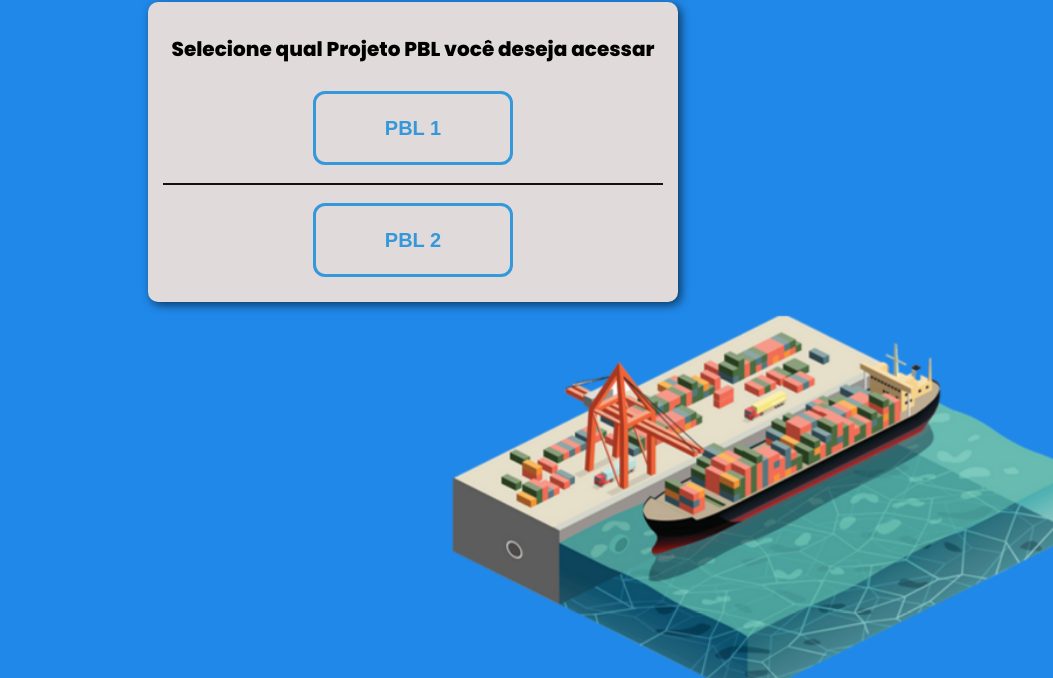
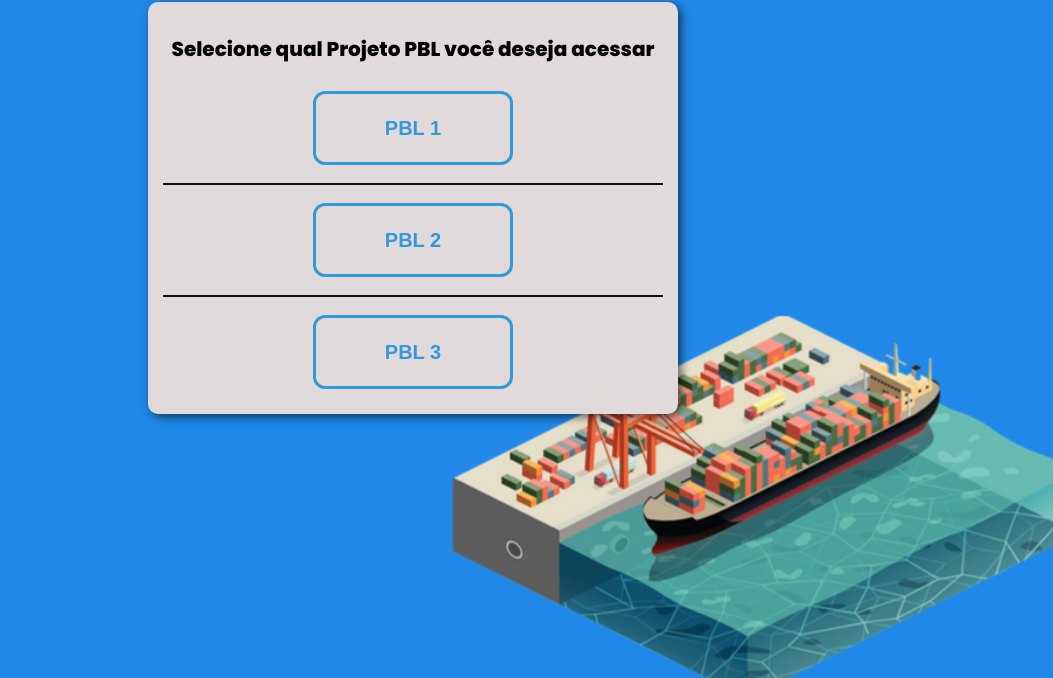
Before and after one commit to Rhazek/Portos-Organizados-Delegados, a plain HTML site: page index.html in a window 1280 px wide. Shown: the part 122-800 px from the top of the page, without its empty margins (227-1280 px from the left). Drawn offline with Linux system fonts and the light colour scheme.

Commit message:
adicionando o PBL 3 no portifólio

```diff
--- a/index.html
+++ b/index.html
@@ -27,6 +27,12 @@
       <div>
         <button class="btn first" id="but2">PBL 2</button>
       </div>
+
+      <hr size="4" style="background-color: rgb(19, 18, 18); border-width: 0" />
+
+      <div>
+        <button class="btn first" id="but3">PBL 3</button>
+      </div>
     </section>
 
     <img id="porto" src="porto.png" alt="">
@@ -38,6 +44,9 @@
       document.getElementById("but2").addEventListener("click", function () {
         window.location.href = "PBL2/pbl2.html";
       });
+      document.getElementById("but3").addEventListener("click", function () {
+        window.location.href = "PBL3/pbl3.html";
+      });
     </script>
 
   </body>
```
